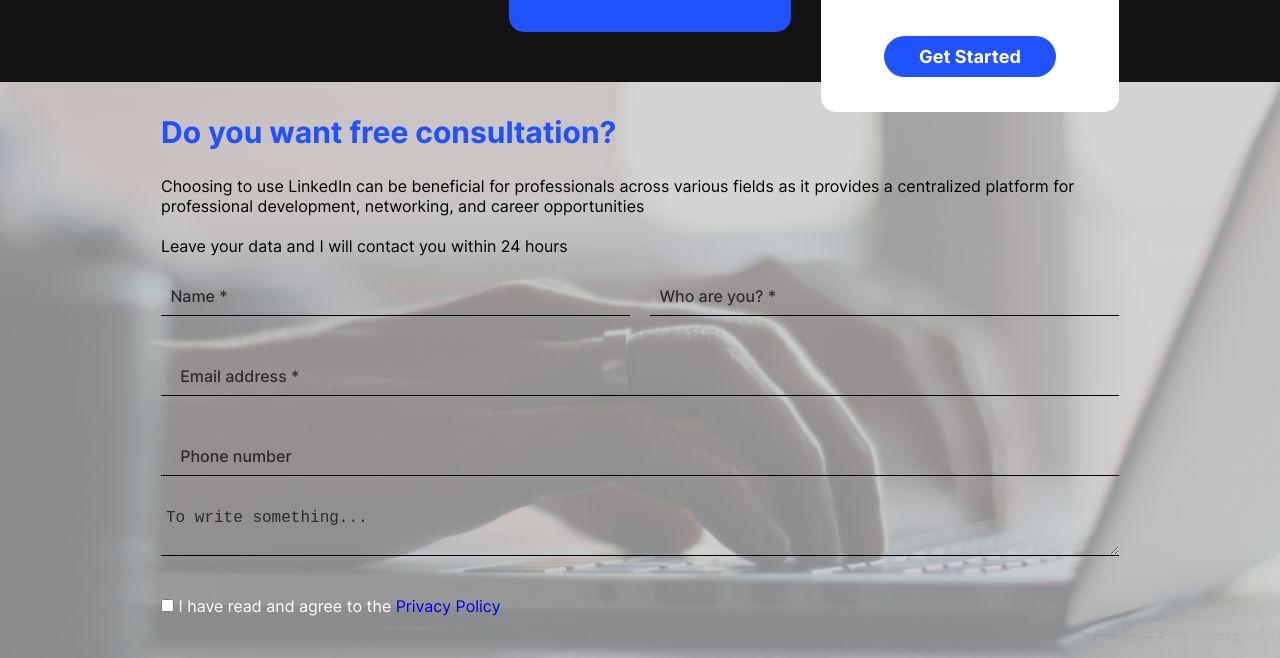
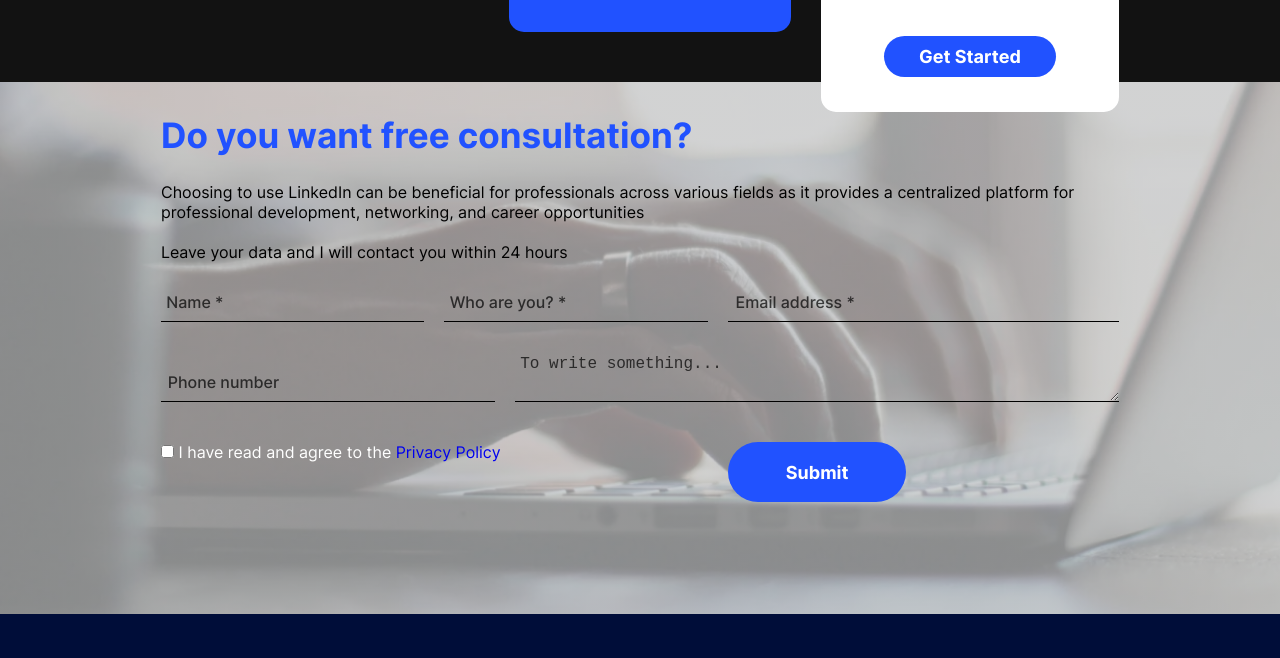
Before and after one commit to Ronddaa/Linkedin, a website built with Vite: page src/index.html in a window 1280 px wide. Shown: the part 5342-6000 px from the top of the page. Built offline with nearby package versions, Linux system fonts and the light colour scheme.

Commit message:
add tablet css form

```diff
--- a/src/css/form.css
+++ b/src/css/form.css
@@ -104,5 +104,22 @@
 }
 
 @media (min-width: 768px){
+    .titleForm{
+        font-size: 35px;
+    }
 
+    .mainForm{
+        grid-template-columns: repeat(12, 1fr);
+        grid-template-rows: repeat(4, 1fr);
+        grid-column-gap: 20px;
+        grid-row-gap: 20px;
+    }
+
+    .wrapperFormInputs:first-child { grid-area: 1 / 1 / 2 / 5; }
+    .wrapperFormInputs:nth-child(2) { grid-area: 1 / 5 / 2 / 9; }
+    .wrapperFormInputs:nth-child(3) { grid-area: 1 / 9 / 2 / 13; }
+    .wrapperFormInputs:nth-child(4) { grid-area: 2 / 1 / 3 / 6; }
+    .wrapperFormInputs:nth-child(5) { grid-area: 2 / 6 / 3 / 13; }
+    .wrapperFormInputs:nth-child(6) { grid-area: 3 / 1 / 4 / 9; }
+    .wrapperFormInputs:last-child { grid-area: 4 / 1 / 5 / 4; }
 }
```
